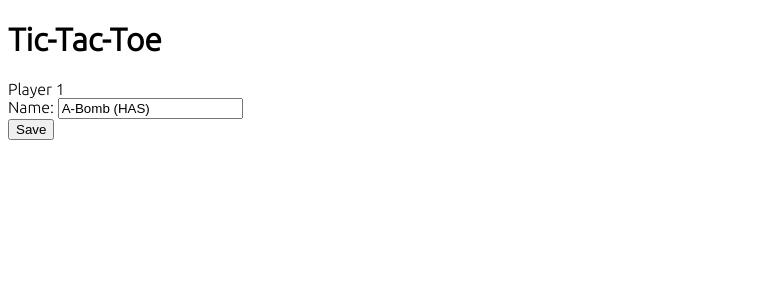
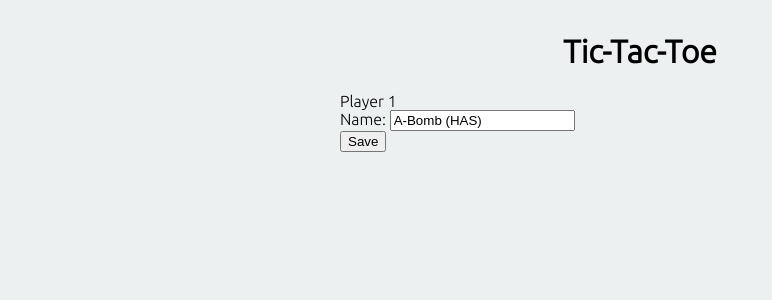
Before and after one commit to cristiantela/tic-tac-toe-marvel, an Angular app: page / in a window 1280 px wide. Shown: the top 300 px of the page, without its empty margins (0-772 px from the left). Built offline with nearby package versions, Linux system fonts and the light colour scheme.

Commit message:
Adds background color

```diff
--- a/src/app/app.component.html
+++ b/src/app/app.component.html
@@ -1,5 +1,8 @@
-<div>
+<div class="app">
+  <div class="container">
+    <div class="logo">
       <h1>Tic-Tac-Toe</h1>
+    </div>
 
     <div *ngIf="currentStep === 'enterPlayers'">
       <app-player-selector [players]="players" (addPlayer)="addPlayer($event)"></app-player-selector>
@@ -29,3 +32,4 @@
       <app-tic-tac-toe #ticTacToe [currentPlayer]="currentPlayer" (nextPlayer)="nextPlayer()" (tie)="tie()" (win)="win($event)"></app-tic-tac-toe>
     </div>
   </div>
+</div>
--- a/src/app/app.component.scss
+++ b/src/app/app.component.scss
@@ -1,7 +1,22 @@
 @import url('https://fonts.googleapis.com/css2?family=Ubuntu:wght@300&display=swap');
 
-* {
+:host {
   font-family: 'Ubuntu', sans-serif;
+}
+
+.app {
+  background-color:#ecf0f1;
+  min-height: 100vh;
+}
+
+.app > .container {
+  padding: 12px;
+  max-width: 600px;
+  margin: 0 auto;
+}
+
+.logo {
+  text-align: center;
 }
 
 .players {
--- a/src/index.html
+++ b/src/index.html
@@ -6,6 +6,11 @@
   <base href="/">
   <meta name="viewport" content="width=device-width, initial-scale=1">
   <link rel="icon" type="image/x-icon" href="favicon.ico">
+  <style>
+    body {
+      margin: 0;
+    }
+  </style>
 </head>
 <body>
   <app-root></app-root>
```
Lines whose indentation alone changed are shown as unchanged.
